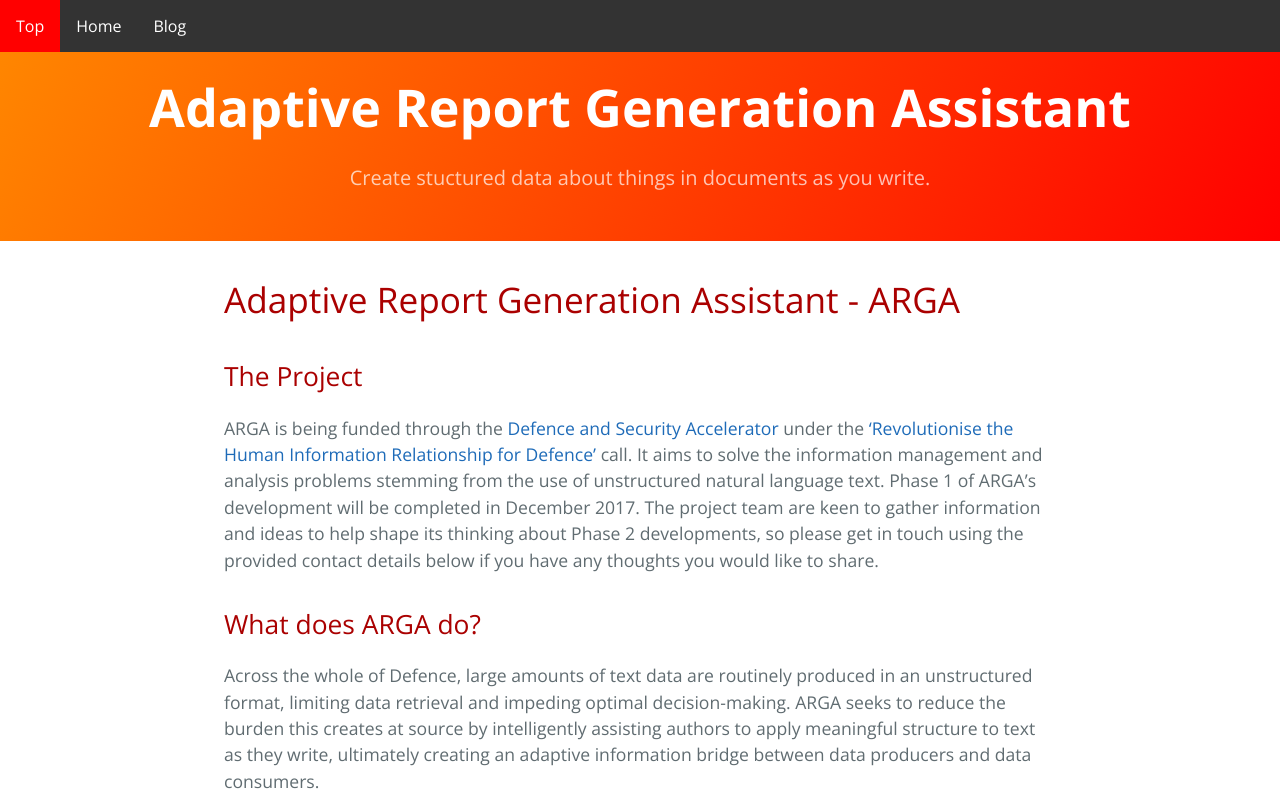
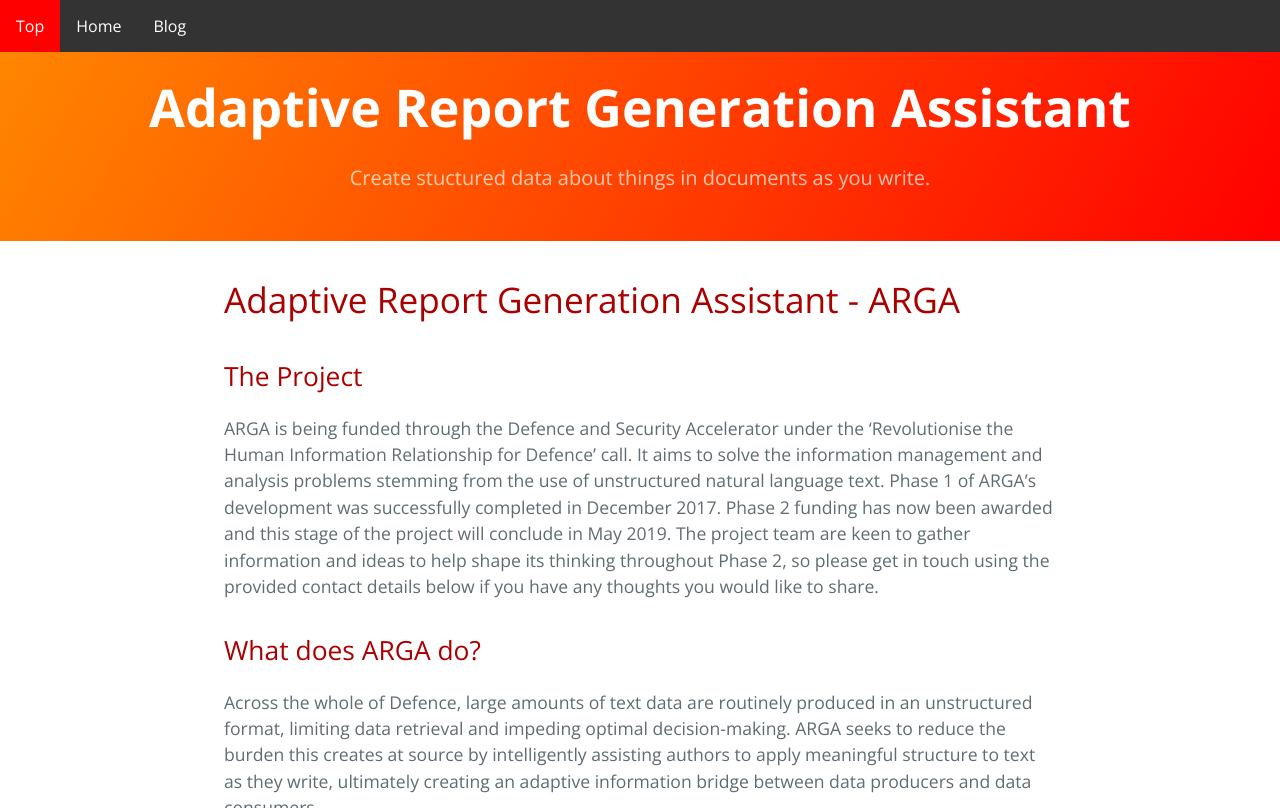
Before and after one commit to alephinsights/alephlabs, a Jekyll site: the page built from pages/ARGA-detail.md, in a window 1280 px wide and 900 px high, cut to the strip 0-808 px from the top of the window. Built offline with Jekyll 4.4.1, drawn with Linux system fonts in a browser that asks for light colours.

Commit message:
update ARGA page

```diff
--- a/pages/ARGA-detail.md
+++ b/pages/ARGA-detail.md
@@ -13,7 +13,7 @@
 
 ## The Project
 
-ARGA is being funded through the [Defence and Security Accelerator](https://www.gov.uk/government/organisations/defence-and-security-accelerator) under the [‘Revolutionise the Human Information Relationship for Defence’](https://www.gov.uk/government/publications/accelerator-themed-competition-revolutionise-the-human-information-relationship-for-defence) call.  It aims to solve the information management and analysis problems stemming from the use of unstructured natural language text. Phase 1 of ARGA’s development will be completed in December 2017. The project team are keen to gather information and ideas to help shape its thinking about Phase 2 developments, so please get in touch using the provided contact details below if you have any thoughts you would like to share.
+ARGA is being funded through the Defence and Security Accelerator under the ‘Revolutionise the Human Information Relationship for Defence’ call. It aims to solve the information management and analysis problems stemming from the use of unstructured natural language text. Phase 1 of ARGA’s development was successfully completed in December 2017. Phase 2 funding has now been awarded and this stage of the project will conclude in May 2019. The project team are keen to gather information and ideas to help shape its thinking throughout Phase 2, so please get in touch using the provided contact details below if you have any thoughts you would like to share.
 
 ## What does ARGA do?
 
```
